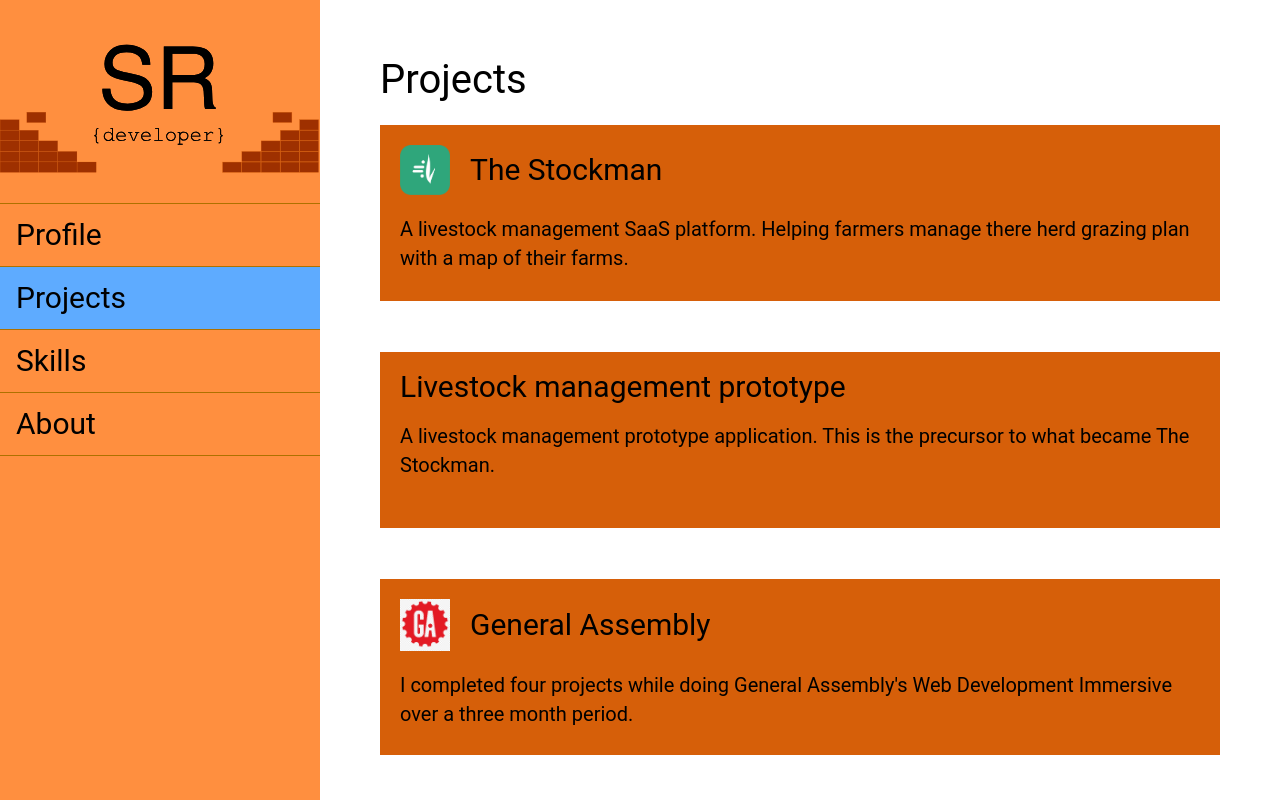
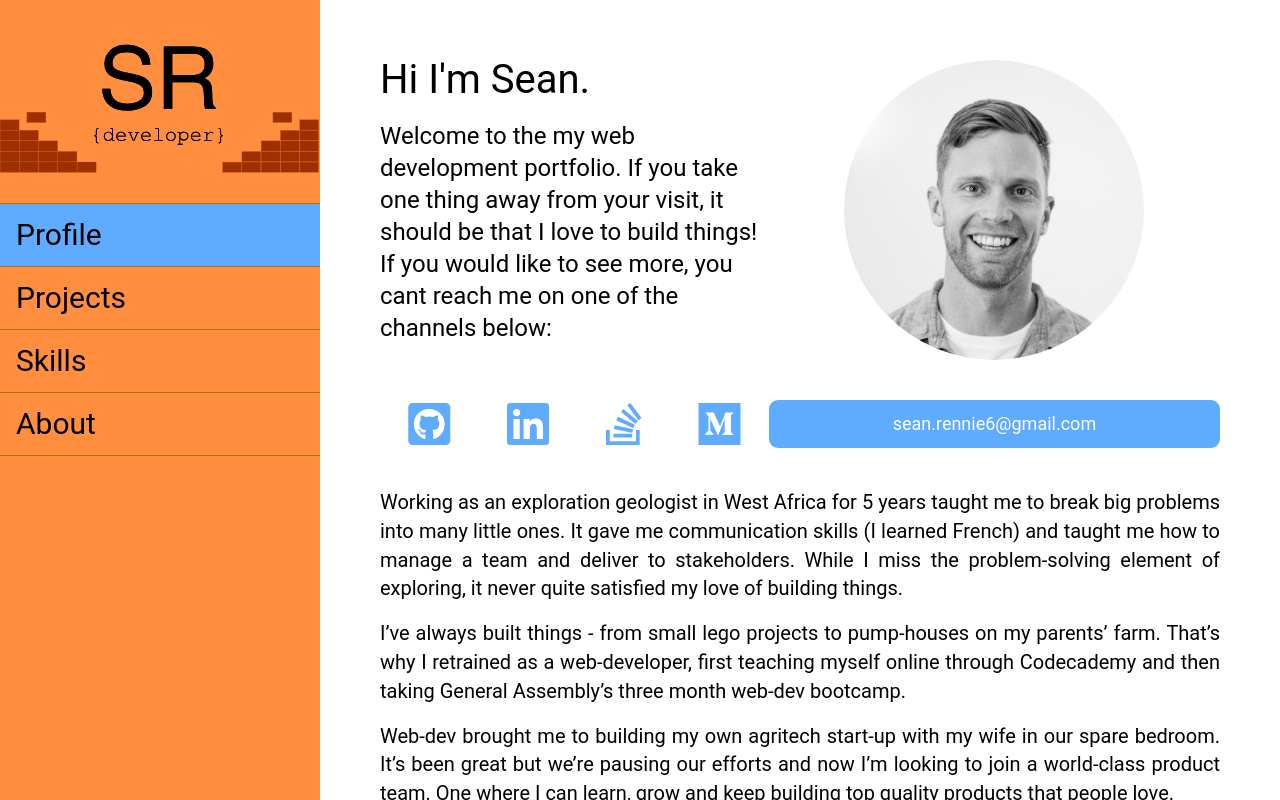
Before and after one commit to Rennzie/portfolio_v2, a React (Create React App) app: page / in a window 1280 px wide. Built offline with nearby package versions, Linux system fonts and the light colour scheme.

Commit message:
tighten profile and skills layout

```diff
--- a/src/App.tsx
+++ b/src/App.tsx
@@ -7,7 +7,7 @@
 
 const navMachine = Machine({
   id: 'navMachine',
-  initial: 'projects',
+  initial: 'profile',
   states: {
     profile: {
       on: {
--- a/src/components/NavDrawer.tsx
+++ b/src/components/NavDrawer.tsx
@@ -27,7 +27,7 @@
     cursor: 'pointer',
     ...theme.typography.headerSecondary,
     '&:hover': {
-      boxShadow: '0px 3px 0px #00000025'
+      boxShadow: '0px 3px 5px #00000025 !important'
     },
     '&:first-child': {
       borderTop: `1px solid ${theme.palette.primary.dark}`
--- a/src/components/Profile.tsx
+++ b/src/components/Profile.tsx
@@ -7,8 +7,8 @@
 const useStyles = createUseStyles((theme: Theme) => ({
   gridWrapper: {
     display: 'grid',
-    gridTemplateColumns: 'repeat(6 1fr)',
-    gridTemplateRows: 'repeat(4 1fr)',
+    gridTemplateColumns: 'repeat(5 1fr)',
+    gridTemplateRows: 'repeat(5 1fr)',
     gridRowGap: 40
   },
   contact: {
@@ -28,23 +28,23 @@
   },
 
   findMeOn: {
-    gridColumnStart: '6',
-    gridRowStart: 'span 2',
+    gridColumnStart: 'span 3',
+    gridRowStart: '3',
     width: '100%',
     display: 'flex',
-    flexDirection: 'column',
-    justifyContent: 'space-between',
+    // flexDirection: 'column',
+    justifyContent: 'space-around',
     alignItems: 'center'
     // width: '35%'
   },
   bioWrapper: {
-    gridColumnStart: 'span 6',
+    gridColumnStart: 'span 5',
     gridRowStart: '2 span 2'
     // paddingTop: 20
   },
   profilePic: {
     borderRadius: '100%',
-    width: 250,
+    width: 300,
     height: 'auto'
   },
   header: {
@@ -58,14 +58,19 @@
     // textAlign: 'center'
   },
   contactEmail: {
-    justifySelf: 'baseline',
+    gridColumnStart: 'span 2',
+    display: 'flex',
+    justifyContent: 'center',
+    alignItems: 'center',
     textDecoration: 'none',
-    color: 'black',
-    paddingTop: 60,
+    color: 'white',
+    borderRadius: 9,
     fontFamily: 'Roboto',
     fontSize: 18,
+    backgroundColor: theme.palette.secondary.light,
     '&:hover': {
-      textDecoration: 'underline'
+      textDecoration: 'underline',
+      backgroundColor: theme.palette.secondary.main
     }
   },
   findMeOnIcon: {
@@ -75,7 +80,8 @@
     }
   },
   paragraph: {
-    ...theme.typography.body
+    ...theme.typography.body,
+    textAlign: 'justify'
   }
 }));
 
@@ -89,12 +95,9 @@
         <h2 className={classes.header}>Hi I'm Sean. </h2>
         <h2 className={classes.blurb}>
           Welcome to the my web development portfolio. If you take one thing away from your visit,
-          it should be that I love to build things!
+          it should be that I love to build things! If you would like to see more, you cant reach me
+          on one of the channels below:
         </h2>
-
-        <a className={classes.contactEmail} href="mailto:sean.rennie6@gmail.com">
-          sean.rennie6@gmail.com
-        </a>
       </section>
 
       <div className={classes.picWrapper}>
@@ -135,6 +138,9 @@
           <i className="fab fa-3x fa-medium" />
         </a>
       </div>
+      <a className={classes.contactEmail} href="mailto:sean.rennie6@gmail.com">
+        sean.rennie6@gmail.com
+      </a>
       <section className={classes.bioWrapper}>
         <p className={classes.paragraph}>
           Working as an exploration geologist in West Africa for 5 years taught me to break big
--- a/src/components/ProjectStockman.tsx
+++ b/src/components/ProjectStockman.tsx
@@ -1,3 +1,5 @@
+/* eslint-disable jsx-a11y/no-noninteractive-element-interactions */
+/* eslint-disable jsx-a11y/click-events-have-key-events */
 import React from 'react';
 import { createUseStyles, useTheme } from 'react-jss';
 import { Theme } from '..';
@@ -5,16 +7,19 @@
 import stockmanScreenShots from '../assets/stockman-screen-shots-icon-style.png';
 
 const useStyles = createUseStyles((theme: Theme) => ({
-  section: {
-    gridColumnStart: 'span 3'
-    // borderBottom: `2px solid ${theme.colorPrimary}`
-  },
-  projectHeader: {
-    ...theme.typography.headerSecondary
+  head: {
+    display: 'flex',
+    justifyContent: 'space-between',
+    alignItems: 'center',
+    '& p': {
+      cursor: 'pointer',
+      color: theme.palette.secondary.main,
+      ...theme.typography.body
+    }
   },
   header: {
-    paddingBottom: 16,
-    ...theme.typography.headerSecondary
+    paddingBottom: 20,
+    ...theme.typography.headerPrimary
   },
   blurb: {
     ...theme.typography.body
@@ -24,13 +29,19 @@
   }
 }));
 
-export default function ProjectStockman() {
+type Props = {
+  goBack: () => void;
+};
+
+export default function ProjectStockman({ goBack }: Props) {
   const theme = useTheme();
   const classes: any = useStyles({ theme });
   return (
     <section className={classes.section}>
-      <h1 className={classes.projectHeader}>Projects</h1>
-      <h2 className={classes.header}>The Stockman</h2>
+      <div className={classes.head}>
+        <h2 className={classes.header}>The Stockman</h2>
+        <p onClick={goBack}>{`<< BACK`}</p>
+      </div>
       <p className={classes.blurb}>
         A SaaS platform for grassland livestock farmers. The goal was to build a tool that helps
         livestock farmers be more efficient and therefore more profitable. Also to save time by
--- a/src/components/ProjectStockmanProto.tsx
+++ b/src/components/ProjectStockmanProto.tsx
@@ -1,18 +1,24 @@
+/* eslint-disable jsx-a11y/no-noninteractive-element-interactions */
+/* eslint-disable jsx-a11y/click-events-have-key-events */
 import React from 'react';
 import { createUseStyles, useTheme } from 'react-jss';
 import prototypeScreenShots from '../assets/livestock-manage-prototype-screens.png';
 import { Theme } from '..';
 
 const useStyles = createUseStyles((theme: Theme) => ({
-  section: {
-    gridColumnStart: 'span 4',
-    '@media(max-width:720px)': {
-      gridColumnStart: '1'
+  head: {
+    display: 'flex',
+    justifyContent: 'space-between',
+    alignItems: 'center',
+    '& p': {
+      cursor: 'pointer',
+      color: theme.palette.secondary.main,
+      ...theme.typography.body
     }
-    // borderBottom: `2px solid ${theme.colorPrimary}`
   },
   projectHeader: {
-    ...theme.typography.headerSecondary
+    ...theme.typography.headerPrimary,
+    paddingBottom: 20
   },
   header: {
     paddingBottom: 16,
@@ -26,13 +32,20 @@
   }
 }));
 
-export default function ProjectStockmanProto() {
+type Props = {
+  goBack: () => void;
+};
+
+export default function ProjectStockmanProto({ goBack }: Props) {
   const theme = useTheme();
   const classes: any = useStyles({ theme });
 
   return (
     <section className={classes.section}>
-      <h2 className={classes.header}>Livestock management prototype</h2>
+      <div className={classes.head}>
+        <h2 className={classes.header}>Livestock management prototype</h2>
+        <p onClick={goBack}>{`<< BACK`}</p>
+      </div>
       <p className={classes.blurb}>
         This was the precursor to what is no The Stockman. I combined the skills learned at General
         Assembly conversations I was having with my Dad -he is livestock farmer in South Africa- to
--- a/src/components/Projects.tsx
+++ b/src/components/Projects.tsx
@@ -1,13 +1,19 @@
-import React from 'react';
+/* eslint-disable jsx-a11y/no-static-element-interactions */
+/* eslint-disable jsx-a11y/click-events-have-key-events */
+import React, { useState } from 'react';
 import { createUseStyles, useTheme } from 'react-jss';
 import { Theme } from '..';
 
 import stockmanLogo from '../assets/TS-App-icon2.png';
 import generalAssemblyLogo from '../assets/general-assembly-logo.png';
+import ProjectStockman from './ProjectStockman';
+import ProjectStockmanProto from './ProjectStockmanProto';
+import ProjectsGeneralAssembly from './ProjectsGeneralAssembly';
 
 const useStyles = createUseStyles((theme: Theme) => ({
   header: {
-    ...theme.typography.headerPrimary
+    ...theme.typography.headerPrimary,
+    paddingBottom: 10
   },
   projectList: {
     width: '100%',
@@ -18,9 +24,13 @@
   },
   projectCard: {
     // backgroundColor: `${theme.palette.primary.main}75`,
-    backgroundColor: theme.palette.primary.main,
+    border: `2px solid ${theme.palette.primary.main}`,
     height: '20%',
-    padding: 20
+    padding: 20,
+    cursor: 'pointer',
+    '&:hover': {
+      boxShadow: '3px 3px 5px #00000030'
+    }
   },
   projectHead: {
     display: 'flex',
@@ -39,14 +49,21 @@
   //@ts-ignore
   const theme: Theme = useTheme();
   const classes: any = useStyles({ theme });
+  const [project, setProject] = useState<'stockman' | 'prototype' | 'assembly' | null>(null);
+
   return (
     <>
+      {!project && (
+        <>
+          {/* -----------------
+            PROJECT LIST
+            ----------------- */}
           <h2 className={classes.header}>Projects</h2>
           <section className={classes.projectList}>
             {/* -----------------
             THE STOCKMAN
             ----------------- */}
-        <div className={classes.projectCard}>
+            <div className={classes.projectCard} onClick={() => setProject('stockman')}>
               <div className={classes.projectHead}>
                 <img
                   style={{ width: 50, paddingRight: 20 }}
@@ -65,20 +82,20 @@
             {/* -------------------------------
             LIVESTOCK MANAGEMENT PROTOTYPE
             ------------------------------ */}
-        <div className={classes.projectCard}>
+            <div className={classes.projectCard} onClick={() => setProject('prototype')}>
               <div className={classes.projectHead}>
                 <h2 className={classes.projectTitle}>Livestock management prototype</h2>
               </div>
               <p className={classes.projectBlurb}>
-            A livestock management prototype application. This is the precursor to what became The
-            Stockman.
+                A livestock management prototype application. This is the precursor to what became
+                The Stockman.
               </p>
             </div>
 
             {/* -----------------
             GENERAL ASSEMBLY
             ----------------- */}
-        <div className={classes.projectCard}>
+            <div className={classes.projectCard} onClick={() => setProject('assembly')}>
               <div className={classes.projectHead}>
                 <img
                   style={{ width: 50, paddingRight: 20 }}
@@ -88,11 +105,16 @@
                 <h2 className={classes.projectTitle}>General Assembly</h2>
               </div>
               <p className={classes.projectBlurb}>
-            I completed four projects while doing General Assembly's Web Development Immersive over
-            a three month period.
+                I completed four projects while doing General Assembly's Web Development Immersive
+                over a three month period.
               </p>
             </div>
           </section>
         </>
+      )}
+      {project === 'stockman' && <ProjectStockman goBack={() => setProject(null)} />}
+      {project === 'prototype' && <ProjectStockmanProto goBack={() => setProject(null)} />}
+      {project === 'assembly' && <ProjectsGeneralAssembly goBack={() => setProject(null)} />}
+    </>
   );
 }
--- a/src/components/ProjectsGeneralAssembly.tsx
+++ b/src/components/ProjectsGeneralAssembly.tsx
@@ -1,3 +1,5 @@
+/* eslint-disable jsx-a11y/no-noninteractive-element-interactions */
+/* eslint-disable jsx-a11y/click-events-have-key-events */
 import React from 'react';
 import { createUseStyles, useTheme } from 'react-jss';
 import { Theme } from '..';
@@ -8,12 +10,15 @@
 import grit from '../assets/grit-dashboard-cropped-1200x1200.png';
 
 const useStyles = createUseStyles((theme: Theme) => ({
-  section: {
-    gridColumnStart: 'span 4',
-    '@media(max-width:720px)': {
-      gridColumnStart: '1'
+  head: {
+    display: 'flex',
+    justifyContent: 'space-between',
+    alignItems: 'center',
+    '& p': {
+      cursor: 'pointer',
+      color: theme.palette.secondary.main,
+      ...theme.typography.body
     }
-    // borderBottom: `2px solid ${theme.colorPrimary}`
   },
   projectHeader: {
     ...theme.typography.headerSecondary
@@ -53,12 +58,19 @@
   }
 }));
 
-export default function ProjectsGeneralAssembly() {
+type Props = {
+  goBack: () => void;
+};
+
+export default function ProjectsGeneralAssembly({ goBack }: Props) {
   const theme = useTheme();
   const classes: any = useStyles({ theme });
   return (
-    <section className={classes.section}>
-      <h2 className={classes.header}>General Assembly, London</h2>
+    <section>
+      <div className={classes.head}>
+        <h2 className={classes.header}>General Assembly, London</h2>
+        <p onClick={goBack}>{`<< BACK`}</p>
+      </div>
       <p className={classes.blurb}>
         While at the General Assembly in 2018 we completed 4 projects over the three months of the
         web development immersive. The aim was to put into practice what we had learned in the
--- a/src/components/SkillsBar.tsx
+++ b/src/components/SkillsBar.tsx
@@ -8,7 +8,9 @@
     paddingBottom: 20
   },
   blurb: {
-    ...theme.typography.body
+    ...theme.typography.body,
+    paddingBottom: 20,
+    textAlign: 'justify'
   },
   skillThermometer: {
     display: 'flex',
@@ -100,7 +102,8 @@
     { icon: 'devicon-mocha-plain', name: 'Mocha' },
     { icon: '', name: 'Chai' },
     { icon: '', name: 'Service-workers' },
-    { icon: 'fab fa-python', name: 'Python' }
+    { icon: 'fab fa-python', name: 'Python' },
+    { icon: 'fab fa-react', name: 'React Native' }
   ]
 ];
 
@@ -111,10 +114,7 @@
   return (
     <section className={classes.skillsAndTech}>
       <h2 className={classes.header}>Skills and Tech</h2>
-      <p className={classes.blurb}>
-        The techonologies and skills I am familiar with. The vertical ordering also indicates my
-        confidence in ability in descending order
-      </p>
+      {/* <p className={classes.blurb}>The techonologies and skills I'm familiar with.</p> */}
       <div className={classes.skillThermometer}>
         <div className={classes.thermometer}>
           <h6 className={classes.thermoText}>Confident</h6>
```
Lines whose indentation alone changed are shown as unchanged.
